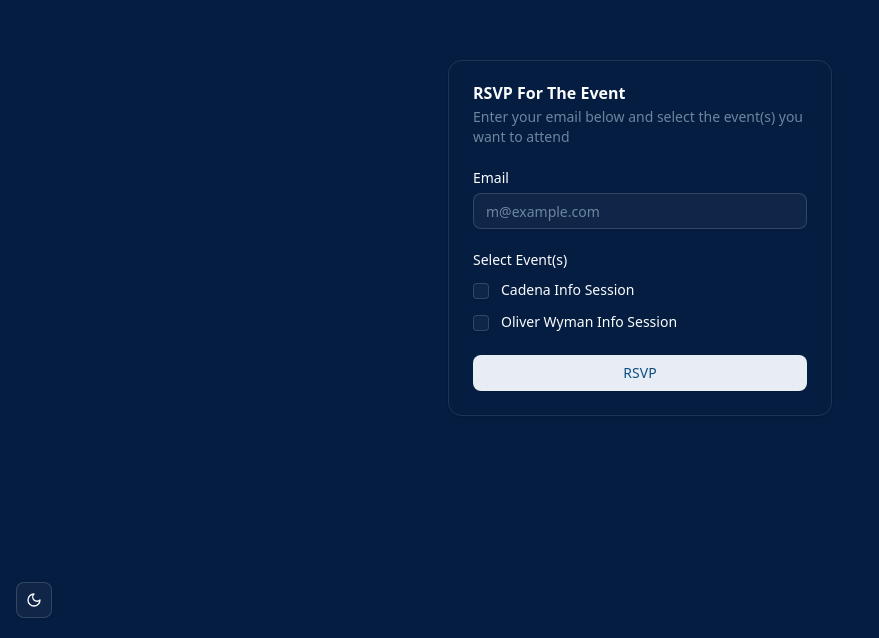
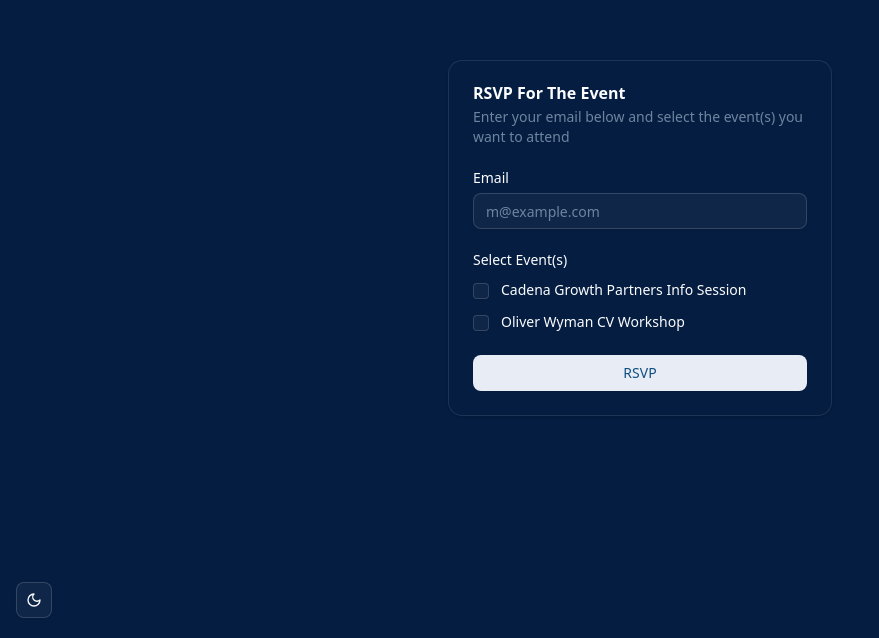
Before and after one commit to nhlebelabz74/bcgxwcc, a React (Vite) app in the folder client/: page /rsvp in a window 1280 px wide. Shown: the part 162-800 px from the top of the page, without its empty margins (0-879 px from the left). Built offline with nearby package versions, Linux system fonts and the light colour scheme; no server answers.

Commit message:
cosmetics

```diff
--- a/client/src/pages/SignUp.jsx
+++ b/client/src/pages/SignUp.jsx
@@ -88,7 +88,7 @@
       const member = responses[0].data.member;
 
       // Create success message including all events
-      const eventNames = events.map(e => e.replace("WCCx", "").replace("InfoSession", "")).join(" and ");
+      const eventNames = events.map(e => e.replace("WCCx", "").replace("InfoSession", "")).replace("CVWorkshop", "").join(" and ");
       setAlert({
         type: "success",
         message: `RSVP Successful for ${eventNames}. See you soon, ${member.fullname}`
@@ -162,7 +162,7 @@
                             />
                           </FormControl>
                           <div className="space-y-1 leading-none">
-                            <FormLabel>Cadena Info Session</FormLabel>
+                            <FormLabel>Cadena Growth Partners Info Session</FormLabel>
                           </div>
                         </FormItem>
                       )}
@@ -180,7 +180,7 @@
                             />
                           </FormControl>
                           <div className="space-y-1 leading-none">
-                            <FormLabel>Oliver Wyman Info Session</FormLabel>
+                            <FormLabel>Oliver Wyman CV Workshop</FormLabel>
                           </div>
                         </FormItem>
                       )}
```
